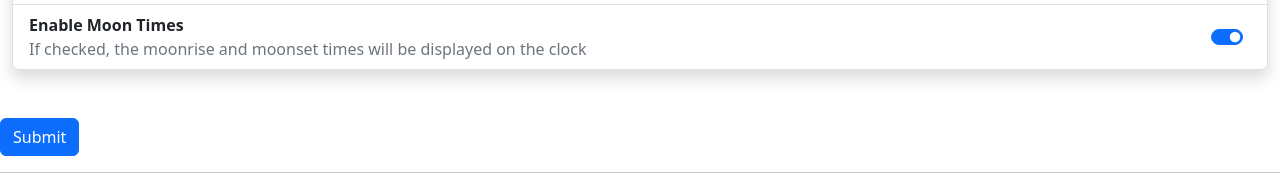
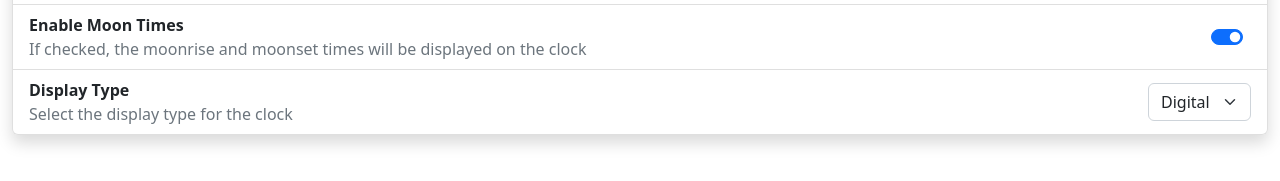
Before and after one commit to ProxyBlack61/MirrorConfig, a Vue app: page /clock in a window 1280 px wide. Shown: the part 736-917 px from the top of the page. Built offline with nearby package versions, Linux system fonts and the light colour scheme; no server answers.

Commit message:
Added BasicSelect.vue

```diff
--- /dev/null
+++ b/src/components/BasicSelect.vue
@@ -0,0 +1,44 @@
+<template xmlns="http://www.w3.org/1999/html">
+  <div class="list-group-item">
+    <div class="row align-items-center">
+      <div class="col">
+        <strong class="mb-2">{{ $t(textString) }}</strong>
+        <p class="text-muted mb-0">
+          {{ $t(textString + "Detail") }}
+        </p>
+      </div>
+      <div class="col-auto">
+        <select
+          aria-label="Default select example"
+          v-bind:id="textString"
+          v-model="value"
+          class="form-select"
+        >
+          <option selected value="digital">Digital</option>
+          <option value="analog">Analog</option>
+          <option value="both">Both</option>
+        </select>
+      </div>
+    </div>
+  </div>
+</template>
+
+<script>
+export default {
+  name: "BasicSelect",
+  props: ["textString", "modelValue"],
+  emits: ["update:modelValue"],
+  computed: {
+    value: {
+      get() {
+        return this.modelValue;
+      },
+      set(value) {
+        this.$emit("update:modelValue", value);
+      },
+    },
+  },
+};
+</script>
+
+<style scoped></style>
--- a/src/views/Clock.vue
+++ b/src/views/Clock.vue
@@ -41,7 +41,10 @@
         text-string="clockShowMoonTimes"
         v-model="clockSettings.showMoonTimes"
       />
-    </div>
+      <basic-select
+        text-string="clockDisplayType"
+        v-model="clockSettings.displayType"
+      />
     </div>
     <input
       class="btn btn-primary"
@@ -51,13 +54,17 @@
     />
     <hr />
     {{ clockSettings }}
+  </div>
 </template>
 
 <script>
 import BasicToggle from "../components/BasicToggle.vue";
+import BasicSelect from "../components/BasicSelect.vue";
+
 export default {
   components: {
     BasicToggle,
+    BasicSelect,
   },
   // eslint-disable-next-line vue/multi-word-component-names
   name: "Clock",
@@ -74,6 +81,7 @@ export default {
         showSunTimes: true,
         showDate: true,
         showMoonTimes: true,
+        displayType: "digital",
       },
     };
   },
@@ -87,9 +95,8 @@ export default {
     })
       .then((response) => response.json())
       .then((data) => {
-        if (data === undefined) {
-          console.log("test");
-          this.clockSettings = data;
+        if (Object.keys(data).length !== 0) {
+          this.clockSettings = data.clockSettings;
         }
       });
   },
```
Also changed, not shown: src/plugins/i18n.js. Lines whose indentation alone changed are shown as unchanged.
